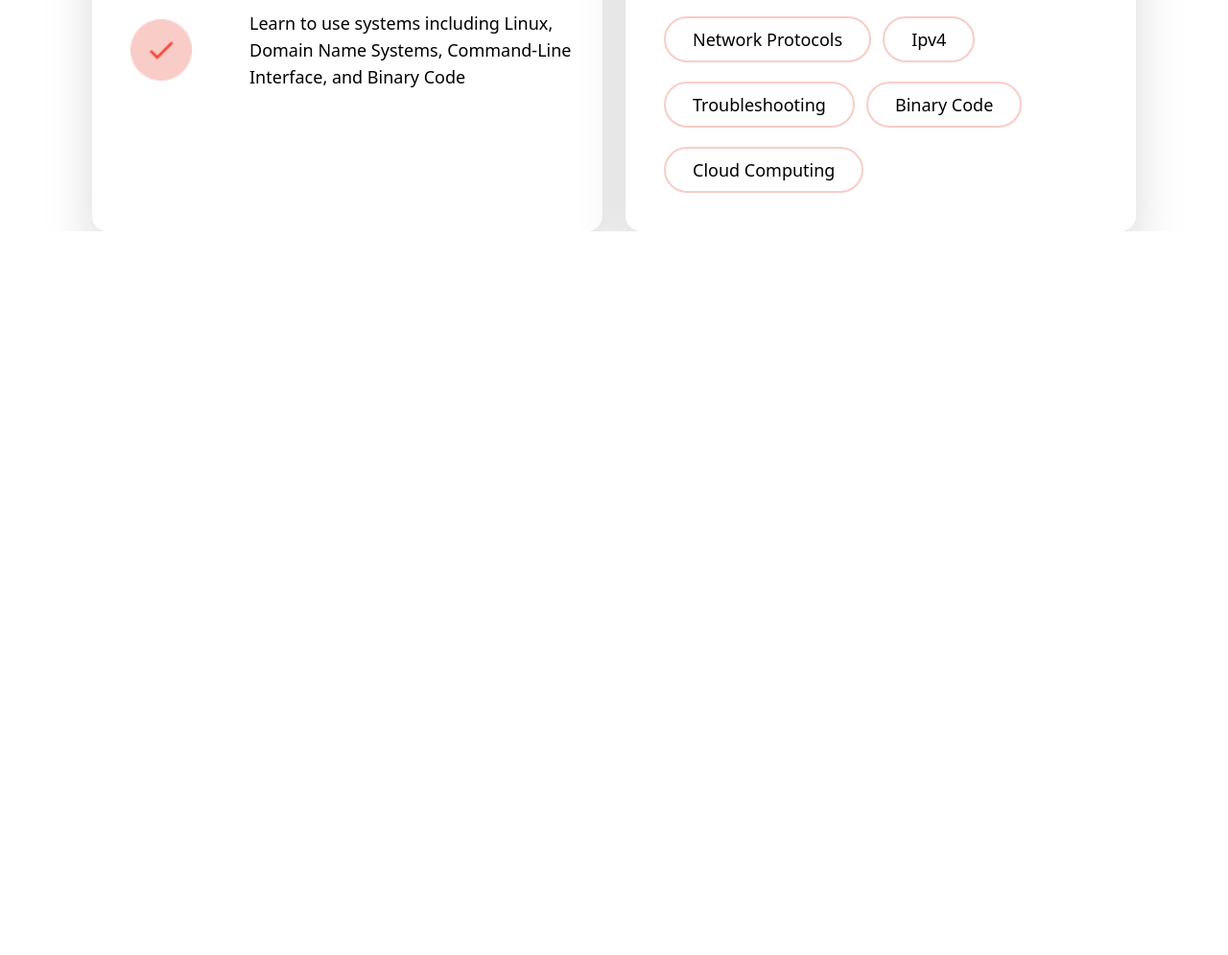
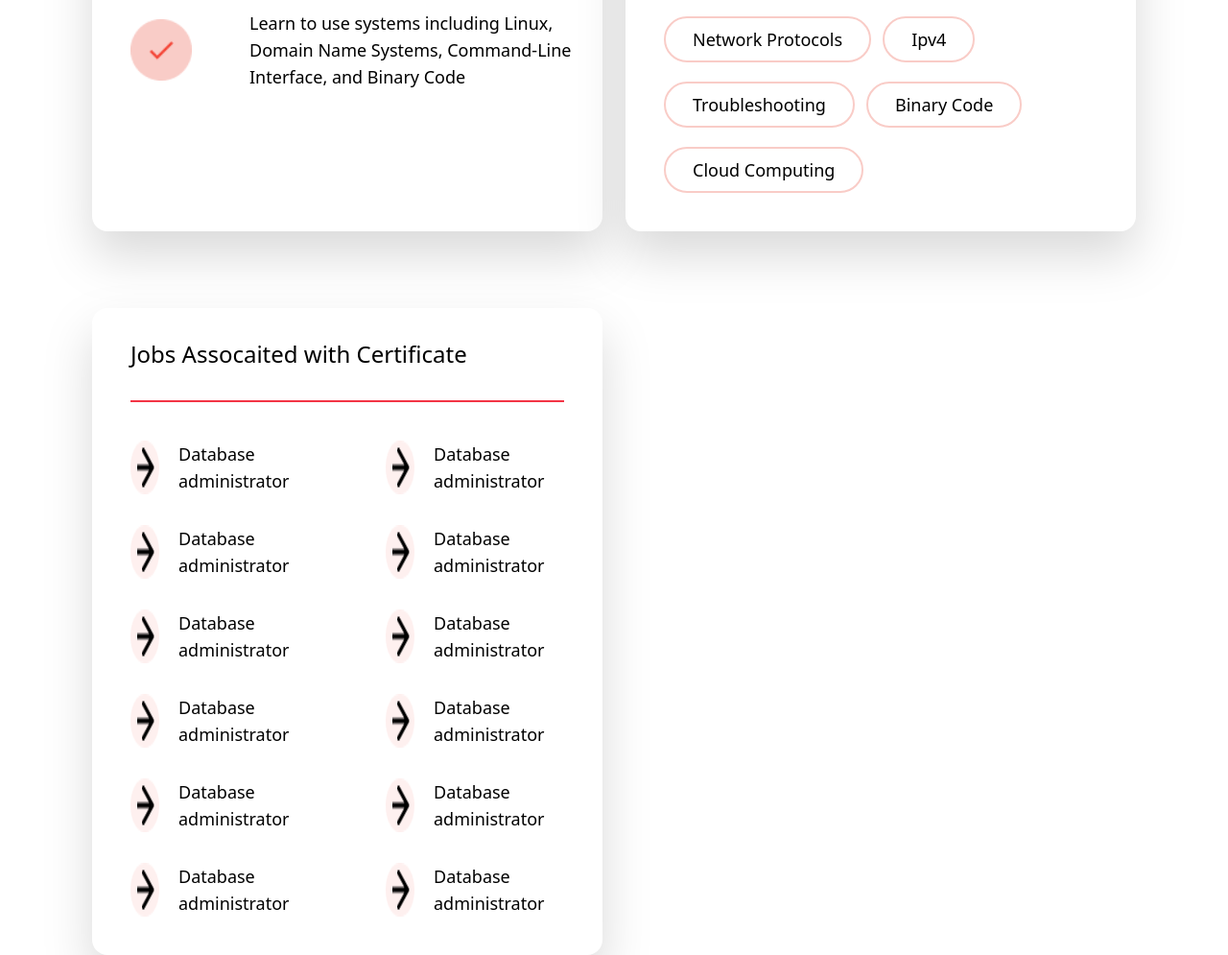
Before and after one commit to socratesssss/Tailwind-assingment, a website: page output/index.html in a window 1280 px wide. Shown: the part 1579-2574 px from the top of the page at 96% size. Before the commit the page ends 1820 px from the top, so only its background shows below. Drawn offline with Linux system fonts and the light colour scheme.

Commit message:
job section left

```diff
--- a/output/index.html
+++ b/output/index.html
@@ -1,23 +1,30 @@
-<!doctype html>
+<!DOCTYPE html>
 <html>
   <head>
-  <meta charset="UTF-8">
-  <meta name="viewport" content="width=device-width, initial-scale=1.0">
-  <link href="output.css" rel="stylesheet">
+    <meta charset="UTF-8" />
+    <meta name="viewport" content="width=device-width, initial-scale=1.0" />
+    <link href="output.css" rel="stylesheet" />
   </head>
   <body>
     <!-- header -->
     <header class="bg-white dark:bg-dark flex justify-between py-4">
       <div class="flex items-center mx-3 md:mx-16">
-          <img src="images/c4u full logo_2022 1.png" class="bg-slate-300" alt="" />
+        <img
+          src="images/c4u full logo_2022 1.png"
+          class="bg-slate-300"
+          alt="" />
       </div>
       <div class="flex items-center mr-10">
         <ul class="md:flex hidden items-center md:gap-16">
           <li class="h-e">
-              <a href="#" class="h-e text-xs md:text-lg font-normal dark:t-white">Home</a>
+            <a href="#" class="h-e text-xs md:text-lg font-normal dark:t-white"
+              >Home</a
+            >
           </li>
           <li class="h-e">
-              <a href="#" class="h-e text-xs md:text-lg font-normal dark:t-white ">aboutUs</a>
+            <a href="#" class="h-e text-xs md:text-lg font-normal dark:t-white"
+              >aboutUs</a
+            >
           </li>
           <li class="h-e">
             <a
@@ -27,7 +34,9 @@
             >
           </li>
           <li class="h-e">
-              <a href="#" class="text-xs md:text-lg font-normal dark:t-white ">Contactus</a>
+            <a href="#" class="text-xs md:text-lg font-normal dark:t-white"
+              >Contactus</a
+            >
           </li>
         </ul>
       </div>
@@ -52,8 +61,6 @@
         </button>
       </div>
     </header>
-
-
 
     <!-- hero section -->
 
@@ -123,10 +130,8 @@
       </div>
     </section>
 
-
-
     <!-- colabration -->
-      <div class="bg-white dark:bg-dark  mt-4">
+    <div class="bg-white dark:bg-dark mt-4">
       <div
         class="grid grid-cols-12 devide-x divide-neutral-600 items-center md:mx-10 mx-10 py-6 pb-10">
         <div class="col-span-4 md:mx-12">
@@ -154,8 +159,6 @@
         </div>
       </div>
     </div>
-
-
 
     <!-- what you wil.... -->
     <div class="mx-8 md:mx-24">
@@ -235,11 +238,84 @@
         </div>
       </div>
     </div>
+<!-- job section -->
+    <div class="mx-8 md:mx-24">
+      <div class="grid grid-cols-12 mt-20 gap-6">
+        <!-- job right section -->
+        <div
+        class="col-span-12 md:col-span-6 pb-10 drop-shadow-2xl shadow-black rounded-2xl dark:bg-dark bg-white">
+        <h1
+          class="border-b-2 border-[#f33445] py-8 mx-10 font-normal text-2xl">
+          Jobs Assocaited with Certificate
+        </h1>
+        <div class="grid grid-cols-12 mt-10">
+          <div class="ml-10 flex flex-col col-span-6 gap-8">
+            <div class="flex h-e">
+              <img src="images/Checkmark (1).png" alt="" />
+              <p class="p-nor2">Database administrator</p>
+            </div>
 
+            <div class="flex h-e">
+              <img src="images/Checkmark (1).png" alt="" />
+              <p class="p-nor2">Database administrator</p>
+            </div>
 
+            <div class="flex h-e">
+              <img src="images/Checkmark (1).png" alt="" />
+              <p class="p-nor2">Database administrator</p>
+            </div>
 
+            <div class="flex h-e">
+              <img src="images/Checkmark (1).png" alt="" />
+              <p class="p-nor2">Database administrator</p>
+            </div>
 
+            <div class="flex h-e">
+              <img src="images/Checkmark (1).png" alt="" />
+              <p class="p-nor2">Database administrator</p>
+            </div>
 
+            <div class="flex h-e">
+              <img src="images/Checkmark (1).png" alt="" />
+              <p class="p-nor2">Database administrator</p>
+            </div>
+          </div>
+          <div class="ml-10 col-span-6 flex flex-col gap-8">
+            <div class="flex h-e">
+              <img src="images/Checkmark (1).png" alt="" />
+              <p class="p-nor2">Database administrator</p>
+            </div>
+
+            <div class="flex h-e">
+              <img src="images/Checkmark (1).png" alt="" />
+              <p class="p-nor2">Database administrator</p>
+            </div>
+
+            <div class="flex h-e">
+              <img src="images/Checkmark (1).png" alt="" />
+              <p class="p-nor2">Database administrator</p>
+            </div>
+
+            <div class="flex h-e">
+              <img src="images/Checkmark (1).png" alt="" />
+              <p class="p-nor2">Database administrator</p>
+            </div>
+
+            <div class="flex h-e">
+              <img src="images/Checkmark (1).png" alt="" />
+              <p class="p-nor2">Database administrator</p>
+            </div>
+
+            <div class="flex h-e">
+              <img src="images/Checkmark (1).png" alt="" />
+              <p class="p-nor2">Database administrator</p>
+            </div>
+          </div>
+        </div>
+      </div>
+
+      </div>
+    </div>
 
   </body>
 </html>
```
Also changed, not shown: output/output.css. Lines whose indentation alone changed are shown as unchanged.
